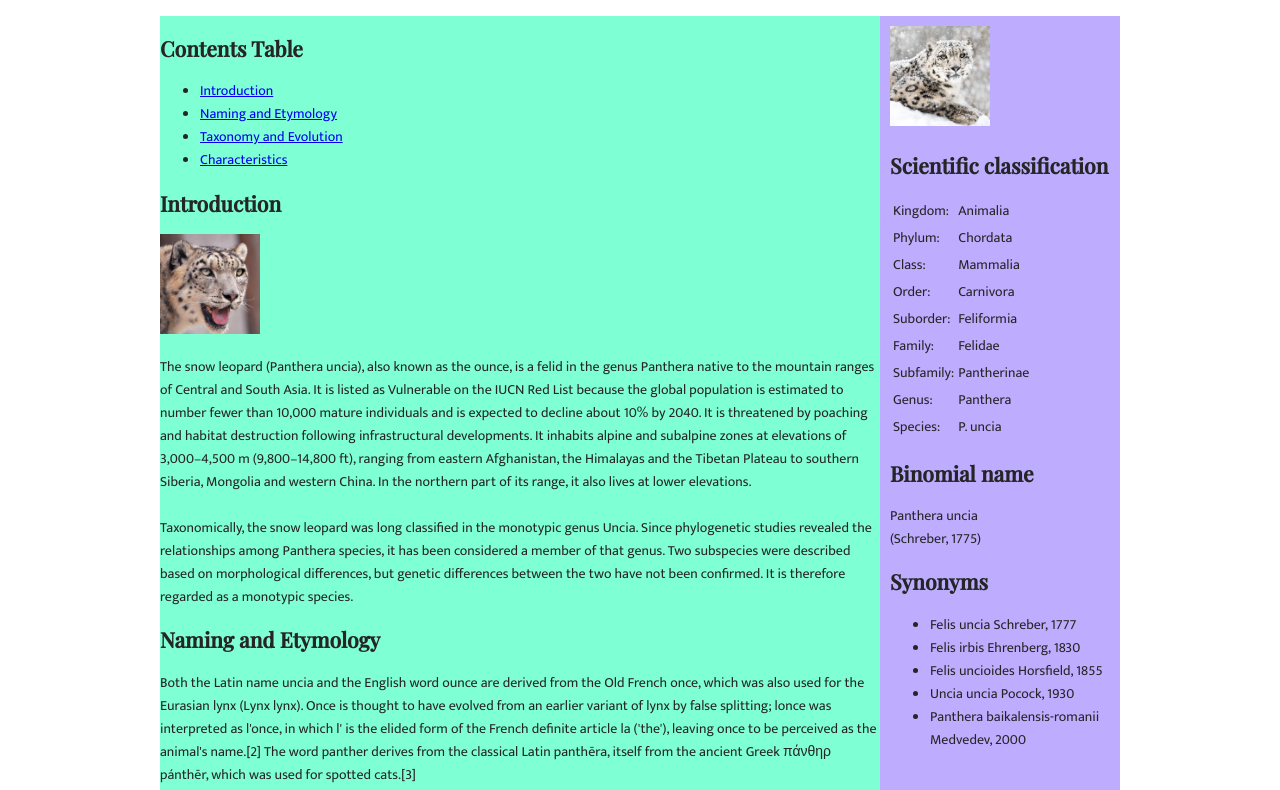
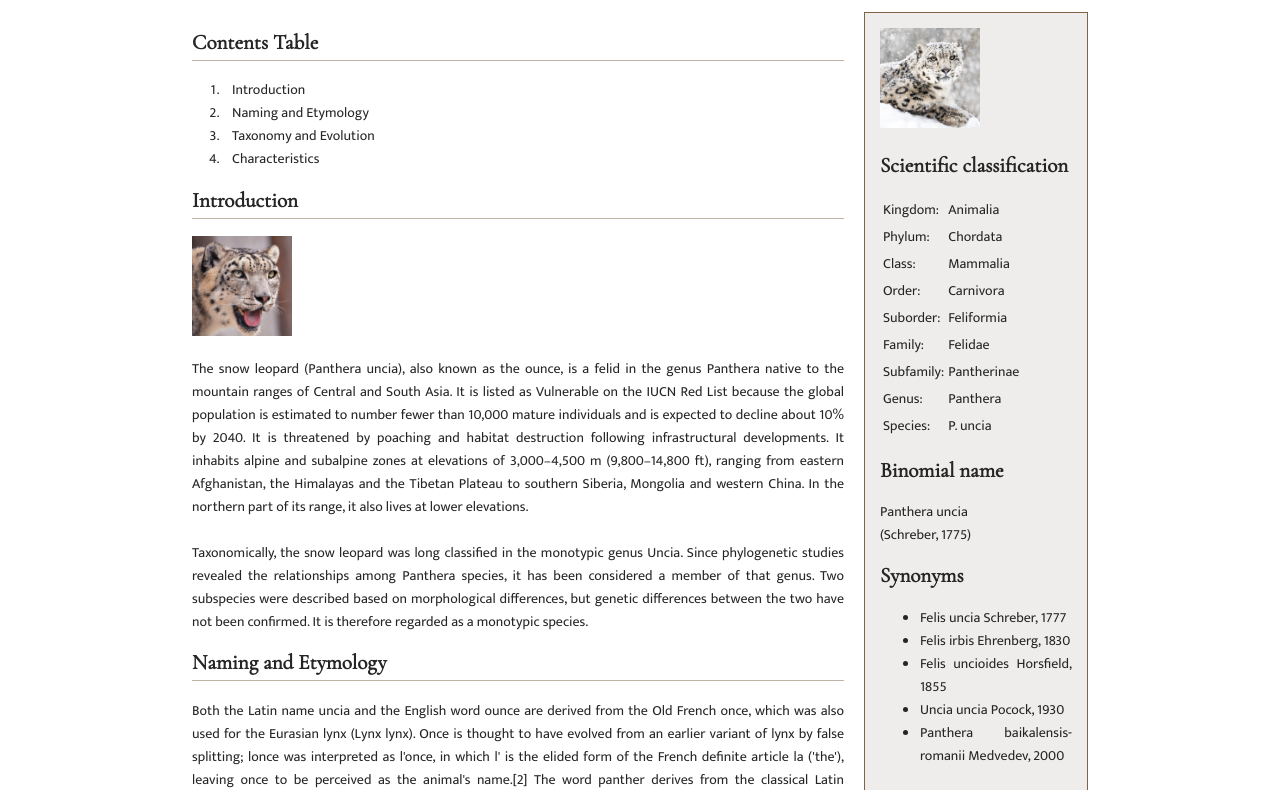
Before and after one commit to FaerieCoder/Wiki-Inspo-Page, a plain HTML site: page index.html in a window 1280 px wide. Shown: the part 231-1021 px from the top of the page. Drawn offline with nearby package versions, Linux system fonts and the light colour scheme; a web font is replaced by a local one.

Commit message:
Finished the content section 🐆

```diff
--- a/index.html
+++ b/index.html
@@ -20,18 +20,18 @@
 			<div class="main-content">
 				<div class="main-article-wrapper">
 					<article>
-						<h2>Contents Table</h2>
+						<h2 class="main-subtitle">Contents Table</h2>
 						<div class="list">
-							<ul>
+							<ol>
 								<li><a href="#intro">Introduction</a></li>
 								<li><a href="#naming">Naming and Etymology</a></li>
 								<li><a href="#tax">Taxonomy and Evolution</a></li>
 								<li><a href="#char">Characteristics</a></li>
-							</ul>
+							</ol>
 						</div>
 					</article>
 					<article id="intro">
-						<h2>Introduction</h2>
+						<h2 class="main-subtitle">Introduction</h2>
 						<div class="mini-image">
 							<img src="img/sl1.png" alt="" />
 						</div>
@@ -58,7 +58,7 @@
 						</p>
 					</article>
 					<article id="naming">
-						<h2>Naming and Etymology</h2>
+						<h2 class="main-subtitle">Naming and Etymology</h2>
 						<p>
 							Both the Latin name uncia and the English word ounce are derived
 							from the Old French once, which was also used for the Eurasian
@@ -72,7 +72,7 @@
 						</p>
 					</article>
 					<article id="tax">
-						<h2>Taxonomy and Evolution</h2>
+						<h2 class="main-subtitle">Taxonomy and Evolution</h2>
 						<div class="mini-image">
 							<img src="img/sl2.png" alt="" />
 						</div>
@@ -134,7 +134,7 @@
 						</p>
 					</article>
 					<article id="char">
-						<h2>Characteristics</h2>
+						<h2 class="main-subtitle">Characteristics</h2>
 						<p>
 							The snow leopard's fur is whitish to grey with black spots on head
 							and neck, with larger rosettes on the back, flanks and bushy tail.
--- a/style.css
+++ b/style.css
@@ -1,4 +1,4 @@
-@import url("https://fonts.googleapis.com/css2?family=Abril+Fatface&family=Mukta:wght@400;500;600&family=Playfair+Display:ital,wght@0,400;0,500;1,400&display=swap");
+@import url("https://fonts.googleapis.com/css2?family=Abril+Fatface&family=Cormorant+Garamond:ital,wght@0,300;0,400;1,400&family=Mukta:wght@400;500;600&display=swap");
 
 :root {
 	--brown: #7d6448;
@@ -10,11 +10,12 @@ body {
 	color: #252525;
 	font-family: "Mukta", sans-serif;
 	font-size: 14px;
+	text-align: justify;
 }
 h1,
 h2,
 h3 {
-	font-family: "Playfair Display";
+	font-family: "Cormorant Garamond";
 }
 
 /* HEADER BAR */
@@ -36,21 +37,24 @@ header > p {
 
 /* CONTAINERS AND WRAPPER */
 main {
-	width: 75%;
+	width: 70%;
 	margin: auto;
 	margin-top: 120px;
 }
 .main-content {
-	background-color: #ff7f7f;
+	/* background-color: #ff7f7f; */
 	display: grid;
 	grid-template-columns: 75% 25%;
 }
 .main-article-wrapper {
-	background-color: #7fffd4;
+	/* background-color: #7fffd4; */
+	padding-right: 20px;
 }
 aside {
-	background-color: #beacff;
-	padding: 10px;
+	background-color: #eeedec;
+	padding: 15px;
+	border: 1px solid #7d6448;
+	height: 55em;
 }
 
 /* ARTICLE TITLE */
@@ -60,7 +64,27 @@ main > h1 {
 	padding-bottom: 5px;
 	font-style: italic;
 	font-size: 2.7em;
+	font-weight: 300;
 }
+.main-subtitle {
+	border-bottom: 1px solid #beb2a4;
+	padding-bottom: 5px;
+}
+
+/* CONTENT TABLE SECTION */
+ol {
+	padding-left: 30px;
+}
+ol > li > a {
+	text-decoration: none;
+	padding-left: 10px;
+	color: #252525;
+}
+ol > li > a:hover {
+	color: #a58c6c;
+}
+
+/* ASIDE SECTION */
 
 img {
 	width: 100px;
```
